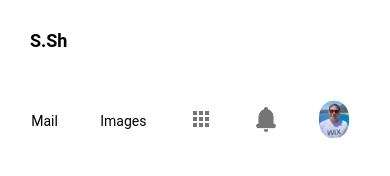
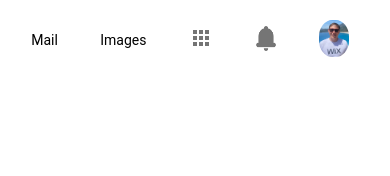
Before and after one commit to SergeyShytikov/popupDemo, a plain HTML site: page index.html in a window 390 px wide. Drawn offline with Linux system fonts and the light colour scheme.

Commit message:
deleted "float" from css, aded more words to Readme, added mediaquery for correct view on mobile

```diff
--- a/index.html
+++ b/index.html
@@ -9,7 +9,7 @@
 </head>
 
 <body>
-<header>
+<header class="header">
     <nav>
         <h1 class="title">S.Sh</h1>
         <ul class="navigation">
--- a/style.css
+++ b/style.css
@@ -11,19 +11,21 @@
 }
 
 /* header */
+.header {
+  display: flex;
+  justify-content: flex-end;
+}
 .navigation {
   width: 400px;
   display: inline-flex;
   justify-content: space-around;
   align-items: center;
-  float: right;
   padding: 20px;
 }
 .title {
   display: inline-flex;
   justify-content: space-around;
   align-items: center;
-  float: left;
   padding: 30px;
   font-size: 18px;
 }
@@ -153,3 +155,9 @@
 .bell__image:hover {
   opacity: 0.5;
 }
+
+@media (max-width: 502px) {
+  .title {
+    display: none;
+  }
+}
```
Also changed, not shown: 1 other file.
